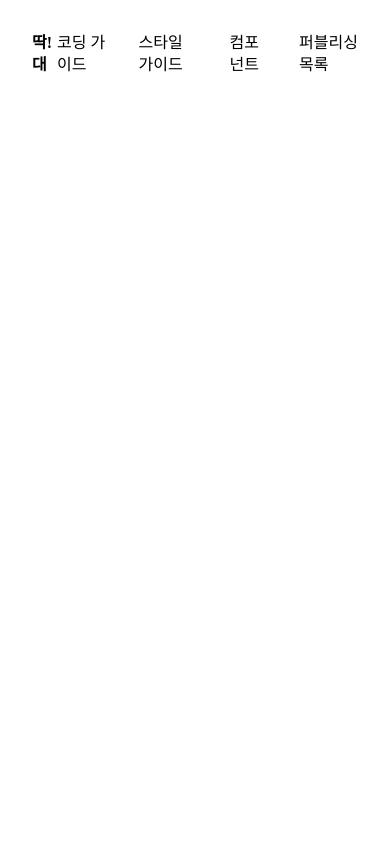
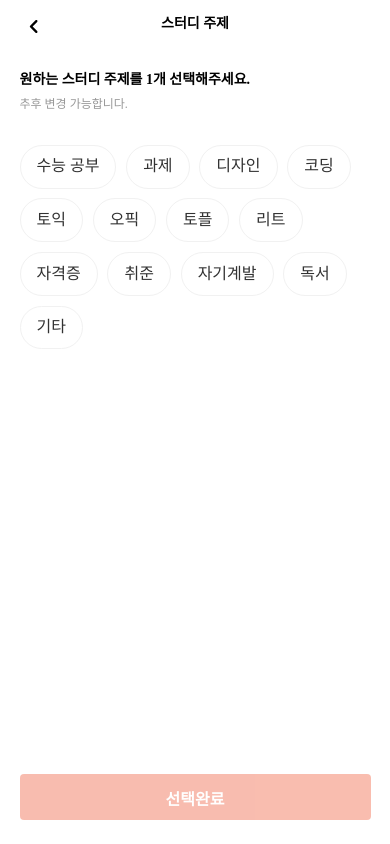
Before and after one commit to DoitorPay/Guide, a React (Vite) app in the folder frontend/: page /topic-select in a window 390 px wide. Built offline with nearby package versions, Linux system fonts and the light colour scheme; a web font is replaced by a local one.

Commit message:
feat: topic mode에 따라 다르게 렌더링

```diff
--- a/frontend/src/Router.jsx
+++ b/frontend/src/Router.jsx
@@ -5,9 +5,8 @@ import CssGuide from "@/guide/cssGuide";
 import PubGuide from "@/guide/pubGuide";
 import FrontGuide from "@/guide/frontGuide";
 import GuideHeader from "@/components/header/guideHeader";
-import Login from "@/pages/login";
 import SignUp from "@/pages/SignUp.jsx";
-import StudyTopic from "@/pages/studyTopic.jsx";
+import TopicSelect from "@/pages/TopicSelect.jsx";
 import GroupDetail from "@/pages/GroupDetail.jsx";
 import MainPage from "@/pages/home.jsx";
 import TodoListPage from "@/pages/todoList.jsx";
@@ -25,9 +24,9 @@ import PenaltyCertification from "@/pages/PenaltyCertification";
 
 const LayoutWithHeader = ({ children }) => {
   const location = useLocation();
-  const hideHeader = location.pathname.startsWith("/login") ||
+  const hideHeader =
                      location.pathname.startsWith("/additRegister") ||
-                     location.pathname.startsWith("/studytopic") ||
+                     location.pathname.startsWith("/topic-select") ||
                      location.pathname.startsWith("/groupdetailguide") ||
                      location.pathname.startsWith("/todoList") ||
                      location.pathname.startsWith("/main") ||
@@ -61,9 +60,8 @@ const Router = () => {
           <Route path="/pubGuide" element={<PubGuide />} />
           <Route path="/frontGuide" element={<FrontGuide />} />
           {/* 여기서부터 페이지 */}
-          <Route path="/login" element={<Login />} />
           <Route path="/additRegister" element={<SignUp />} />
-          <Route path="/studytopic" element={<StudyTopic />} />
+          <Route path="/topic-select" element={<TopicSelect mode="group-topic" />} />
           <Route path="/groupdetailguide" element={<GroupDetail />} />
           <Route path="/main" element={<MainPage />} />
           <Route path="/todolist" element={<TodoListPage />} />
--- a/frontend/src/assets/css/pages/studyTopic.scss
+++ b/frontend/src/assets/css/pages/studyTopic.scss
@@ -1,24 +1,14 @@
-.study-topic {
-    .topic-description {
-        margin-bottom: clamp(20px, 2vw, 24px);
+.study-topic-wrapper {
+  height: 100%;
+  display: flex;
+  flex-direction: column;
 
-        .sub-title {
-            margin-bottom: clamp(3px, 3vw, 4px);
-        }
+  .study-topic-body {
+    flex: 1;
+    display: flex;
+    flex-direction: column;
+    gap: clamp(20px, 2vw, 24px);
+    padding-bottom: clamp(24px, 4vw, 40px);
+  }
 
-        .subtitle {
-            color: var(--color-gray-scale-400);
-            font-size: clamp(10px, 2vw, 14px);
-            font-weight: 500;
-
-            .required {
-                color: var(--color-primary);
-            }
-        }
-
-
-    }
 }
-.content-area {
-    // justify-content: space-between;
-}
--- a/frontend/src/guide/cmpSidebar.jsx
+++ b/frontend/src/guide/cmpSidebar.jsx
@@ -2,7 +2,6 @@ import React, { useState } from "react";
 // 컴포넌트 목록
 import Input from "@/components/Input/input";
 import CmpButton from "@/guide/cmpButton"
-import Login from "@/pages/login";
 import CmpHeader from "@/guide/cmpHeader";
 import MainLayout from "@/pages/mainLayout";
 import Navigation from "@/components/nav/nav";
@@ -76,7 +75,6 @@ const groupedItemList = [
   {
     group: '유틸/레이아웃/기타',
     items: [
-      { id: 4, name: '로그인', path: '@/pages/login', component: <Login /> },
       { id: 6, name: '레이아웃', path: '@/pages/mainLayout', component: <MainLayout /> },
       { id: 7, name: '네비게이션', path: '@/components/nav', component: <Navigation /> },
       { id: 9, name: '룰렛', path: '@/components/roulette', component: <Roulette /> },
--- /dev/null
+++ b/frontend/src/pages/TopicSelect.jsx
@@ -0,0 +1,97 @@
+import React, { useState } from 'react';
+import { useNavigate } from 'react-router-dom';
+import TagList from '@/components/tag/tagList';
+import Button from '@/components/button/Button';
+import SignupLayout from '@/pages/signupLayout';
+import SubTitle from '@/components/subtitle/SubTitle';
+
+// Topic mode = 'signup', 'profile', 'penalty-topic', 'group-topic' -> route에서 mode에 따라 다르게 렌더링
+// 'signup' : 회원가입 시 스터디 주제 선택
+// 'profile' : 프로필 수정 시 스터디 주제 선택
+// 'penalty-topic' : 벌칙 주제 선택
+// 'group-topic' : 그룹 생성, 그룹 정보 수정 시 스터디 주제 선택
+
+const TopicSelect = ({ mode }) => {
+  const [selectedTopics, setSelectedTopics] = useState([]);
+
+  const studyTopics = [
+    '수능 공부', '과제', '디자인', '코딩', '토익',
+    '오픽', '토플', '리트', '자격증', '취준', '자기계발', '독서', '기타'
+  ];
+
+  const penaltyTopics = [
+    '애교 3종 세트', '3행시 짓기', '카메라 보고 윙크',
+    '작은 간식 쏘기', '노래 부르기', '춤추기', '웃음 참기', '기타 벌칙'
+  ];
+
+  const TOPICS = mode === 'penalty-topic' ? penaltyTopics : studyTopics;
+
+  const buttonText =
+    mode === 'signup' ? '딱!대 시작하기' :
+    mode === 'profile' ? '변경하기' : '선택완료';
+
+  const subtitleText =
+  mode === 'penalty-topic'
+    ? '원하는 벌칙 주제를 3개 이상 선택해주세요.'
+    : mode === 'group-topic'
+      ? '원하는 스터디 주제를 1개 선택해주세요.'
+      : '원하는 스터디 주제를 3개 이상 선택해주세요.';
+
+
+  const isValid =
+  mode === 'penalty-topic' ? selectedTopics.length >= 3 :
+  mode === 'group-topic' ? selectedTopics.length >= 1 :
+  selectedTopics.length >= 3;
+
+
+  const handleSubmit = async () => {
+
+    if (!isValid) return alert('주제를 1개 이상 선택해주세요.');
+
+    const endpoint =
+      mode === 'signup' ? '/user/topics' :
+      mode === 'penalty-topic' ? '/penalty/topics' :
+      '/user/update-topics';
+
+    try {
+      const res = await fetch(`http://localhost:8000${endpoint}`, {
+        method: 'POST',
+        headers: { 'Content-Type': 'application/json' },
+        body: JSON.stringify({ topics: selectedTopics })
+      });
+
+      if (!res.ok) throw new Error();
+      const data = await res.json();
+      console.log('성공:', data);
+    } catch (e) {
+      alert('전송 실패');
+    }
+  };
+
+  return (
+    <SignupLayout
+      headerProps={{
+        type: "header-b",
+         title: mode === 'penalty-topic' ? '벌칙 주제' : '스터디 주제',
+        icon1OnClick: () => navigate(-1)
+      }}
+    >
+      <div className="study-topic-wrapper">
+        <div className="study-topic-body">
+          <SubTitle title={subtitleText} desc="추후 변경 가능합니다." type='desc'/>
+          <TagList tags={TOPICS} onChange={setSelectedTopics} />
+        </div>
+        <div className="study-topic-footer">
+          <Button
+            type="primary"
+            buttonName={buttonText}
+            disabled={!isValid}
+            onClick={handleSubmit}
+          />
+        </div>
+      </div>
+    </SignupLayout>
+  );
+};
+
+export default TopicSelect;
--- a/frontend/src/pages/login.jsx
+++ /dev/null
@@ -1,37 +0,0 @@
-import React from "react";
-import MainLayout from "@/pages/mainLayout";
-
-const Login = () => {
-  const handleSocialLogin = (provider) => {
-    localStorage.setItem('sns', provider);
-    window.location.href = `http://localhost:8000/auth/${provider}/login`;
-  };
-
-  return (
-    <MainLayout
-       headerProps={{
-        type: "default",
-        icon1: "notifications",
-      }}>
-          <div className="login-wrapper">
-      <h2>간편 로그인</h2>
-      <button
-        onClick={() => handleSocialLogin("kakao")}
-        style={{ backgroundColor: "#FEE500", padding: "10px", margin: "10px" }}
-      >
-        카카오로 시작하기
-      </button>
-      <button
-        onClick={() => handleSocialLogin("naver")}
-        style={{ backgroundColor: "#03C75A", color: "white", padding: "10px" }}
-      >
-        네이버로 시작하기
-      </button>
-    </div>
-
-      </MainLayout>
-
-  );
-};
-
-export default Login;
--- a/frontend/src/pages/studyTopic.jsx
+++ /dev/null
@@ -1,78 +0,0 @@
-import React, { useState } from 'react';
-import { useNavigate } from 'react-router-dom';
-import TagList from '@/components/tag/tagList';
-import Button from '@/components/button/Button';
-import SignupLayout from '@/pages/signupLayout';
-import SubTitle from '@/components/subtitle/SubTitle';
-
-const TOPICS = [
-  '수능 공부', '과제', '디자인', '코딩', '토익',
-  '오픽', '토플', '리트', '자격증', '취준', '자기계발', '독서', '기타'
-];
-
-const StudyTopic = () => {
-  const [selectedTopics, setSelectedTopics] = useState([]);
-  const navigate = useNavigate();
-
-  const handleGoBack = () => {
-    navigate(-1);
-  };
-
-  const handleSubmit = async () => {
-    try {
-      const response = await fetch('http://localhost:8000/user/topics', {
-        method: 'POST',
-        headers: {
-          'Content-Type': 'application/json',
-        },
-        body: JSON.stringify({
-          topics: selectedTopics,
-        }),
-      });
-
-      if (!response.ok) throw new Error('전송 실패');
-      const data = await response.json();
-
-      console.log('주제 저장 완료:', data);
-    } catch (err) {
-      console.error('주제 전송 중 오류:', err);
-      alert('주제 저장 중 문제가 발생했습니다.');
-    }
-  };
-
-  return (
-    <SignupLayout
-      headerProps={{
-        type: "header-b",
-        title: "스터디 주제",
-        // icon2: "notifications",
-        icon1OnClick: handleGoBack
-      }}
-    >
-
-      <div className="study-topic">
-        <div className="topic-description">
-          <SubTitle title="원하는 스터디 주제를 1개 이상 선택해주세요." />
-          <p className="subtitle">
-          추후 변경 가능하다는 말
-          </p>
-        </div>
-        <div className='topic-list'>
-          <TagList tags={TOPICS} onChange={setSelectedTopics} />
-
-        </div>
-      </div>
-      <div className="submit-button">
-          <Button
-            type="primary"
-            buttonName="딱!대 시작하기"
-            disabled={selectedTopics.length === 0}
-            onClick={handleSubmit}
-          />
-        </div>
-    </SignupLayout>
-
-  );
-};
-
-export default StudyTopic;
```
Also changed, not shown: frontend/public/ia.json (+3 -9 lines).
